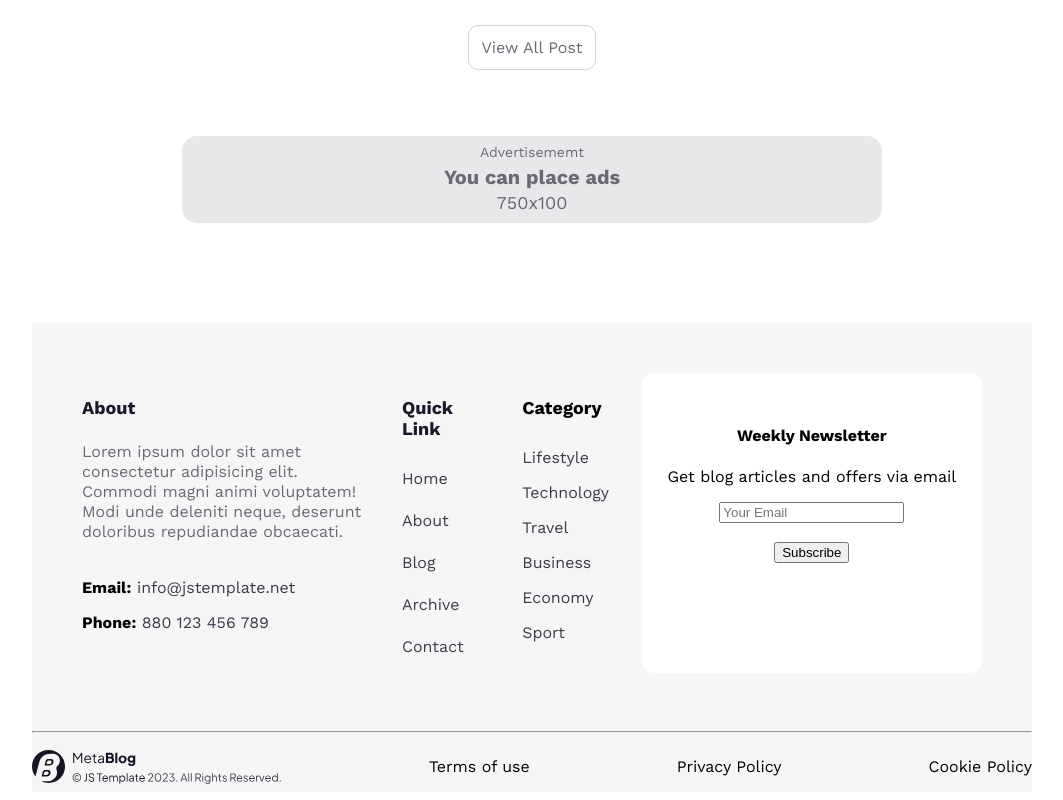
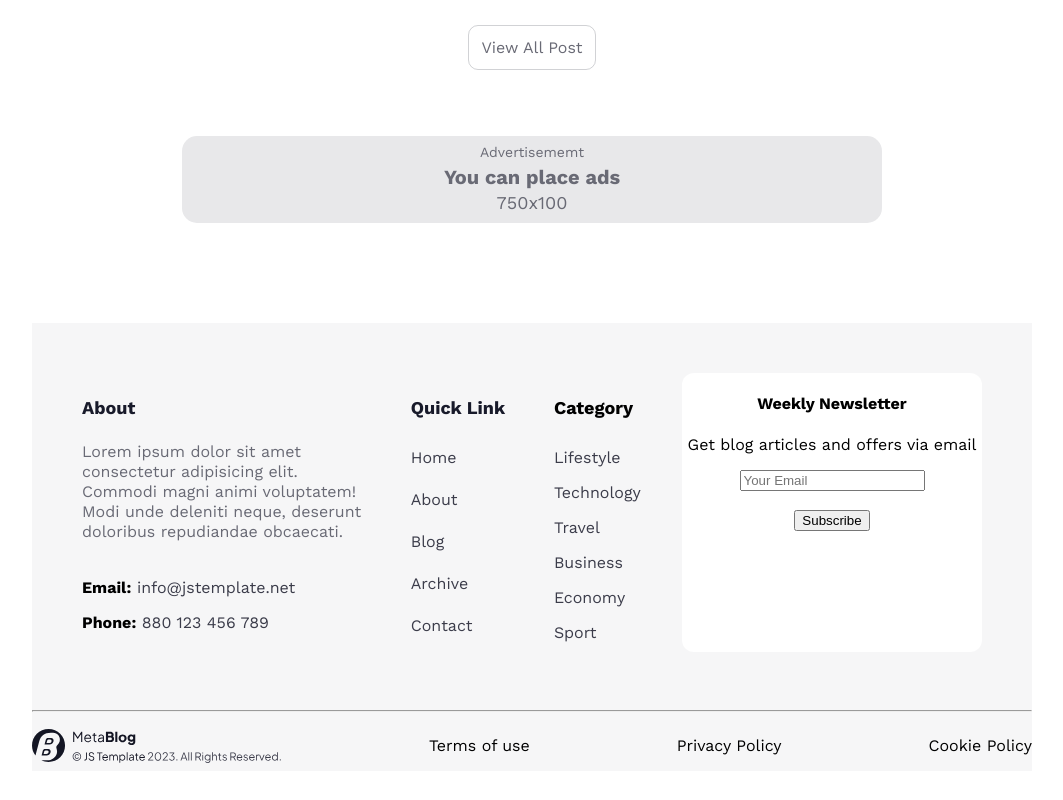
Before and after one commit to cheali-martins/ASSESSMENT-BLOG, a plain HTML site: page index.html in a window 1280 px wide. Shown: the part 2627-3427 px from the top of the page, without its empty margins (108-1171 px from the left). After the commit the page ends 3406 px from the top, so only its background shows below. Drawn offline with nearby package versions, Linux system fonts and the light colour scheme.

Commit message:
corrected

```diff
--- a/css/index.css
+++ b/css/index.css
@@ -247,7 +247,6 @@ html {
     margin-right: auto;
     padding: 50px;
     gap: 40px;
-
 }
 
 /* this is the aboout for footer */
@@ -315,11 +314,9 @@ html {
 /* this is the Newsletter part for footer */
 .newsLetter {
     background-color: white;
-    width: 400px;
-    padding: 32px 0px 0px 0px;
-    gap: 30px;
+    width: 300px;
+    /* padding: 15px; */
     border-radius: 12px;
-    opacity: 0px;
     text-align: center;
 }
 
```
Also changed, not shown: index.html (+3 -2 lines).
